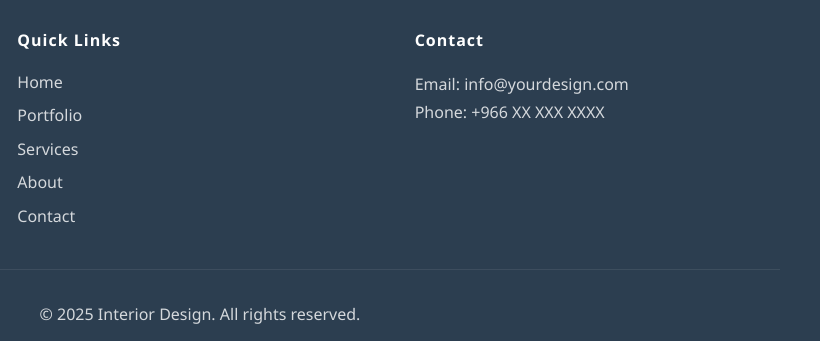
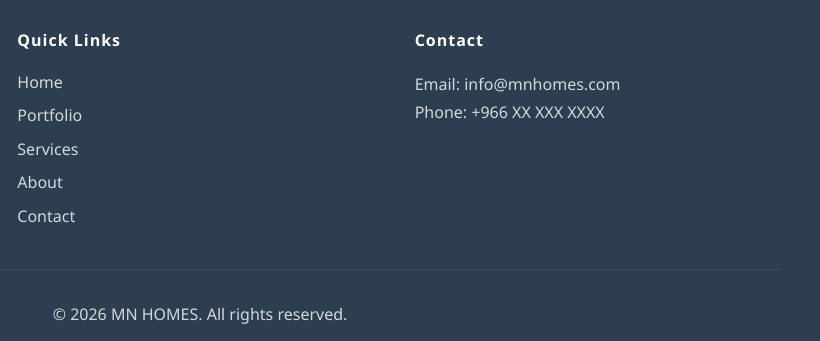
Before and after one commit to majjj35/mn-homes, a plain HTML site: page services.html in a window 1280 px wide. Shown: the part 3629-3970 px from the top of the page, 440-1260 px from the left. Drawn offline with Linux system fonts and the light colour scheme.

Commit message:
Update services.html

```diff
--- a/services.html
+++ b/services.html
@@ -136,12 +136,12 @@
                 </div>
                 <div class="footer-section">
                     <h4>Contact</h4>
-                    <p>Email: info@yourdesign.com</p>
+                    <p>Email: info@mnhomes.com</p>
                     <p>Phone: +966 XX XXX XXXX</p>
                 </div>
             </div>
             <div class="footer-bottom">
-                <p>&copy; 2025 Interior Design. All rights reserved.</p>
+                <p>&copy; 2026 MN HOMES. All rights reserved.</p>
             </div>
         </div>
     </footer>
```
